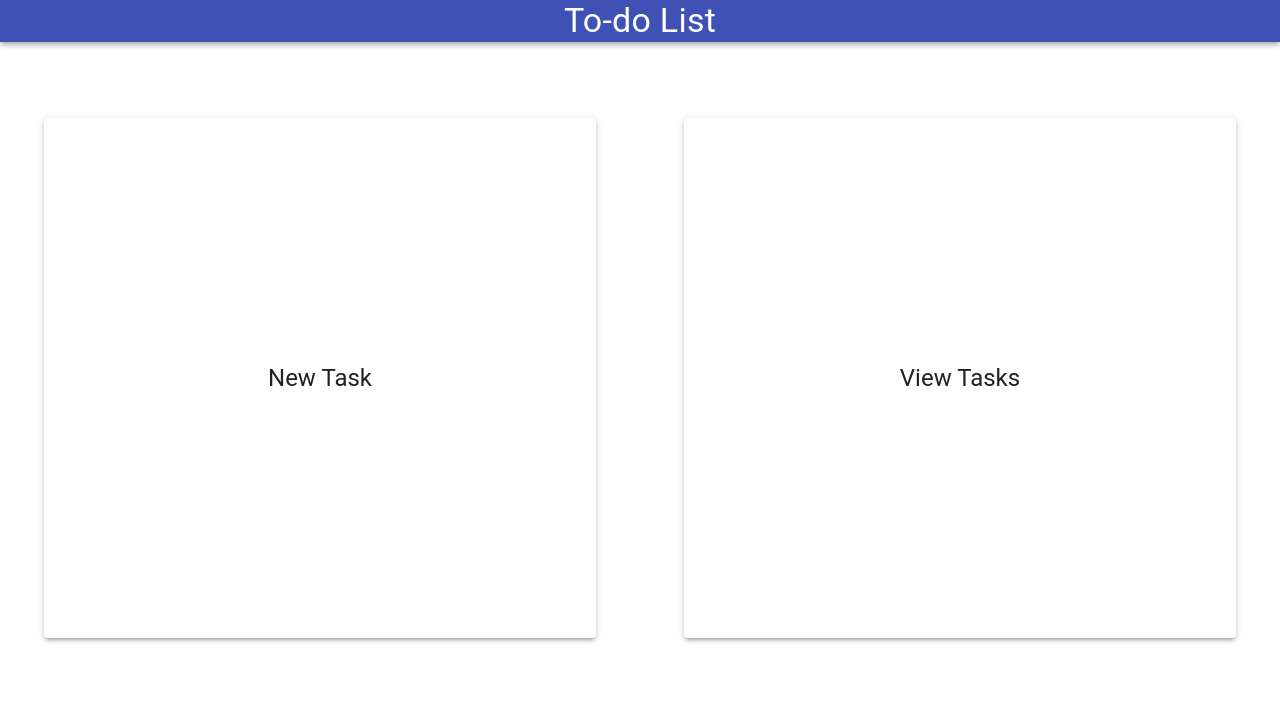
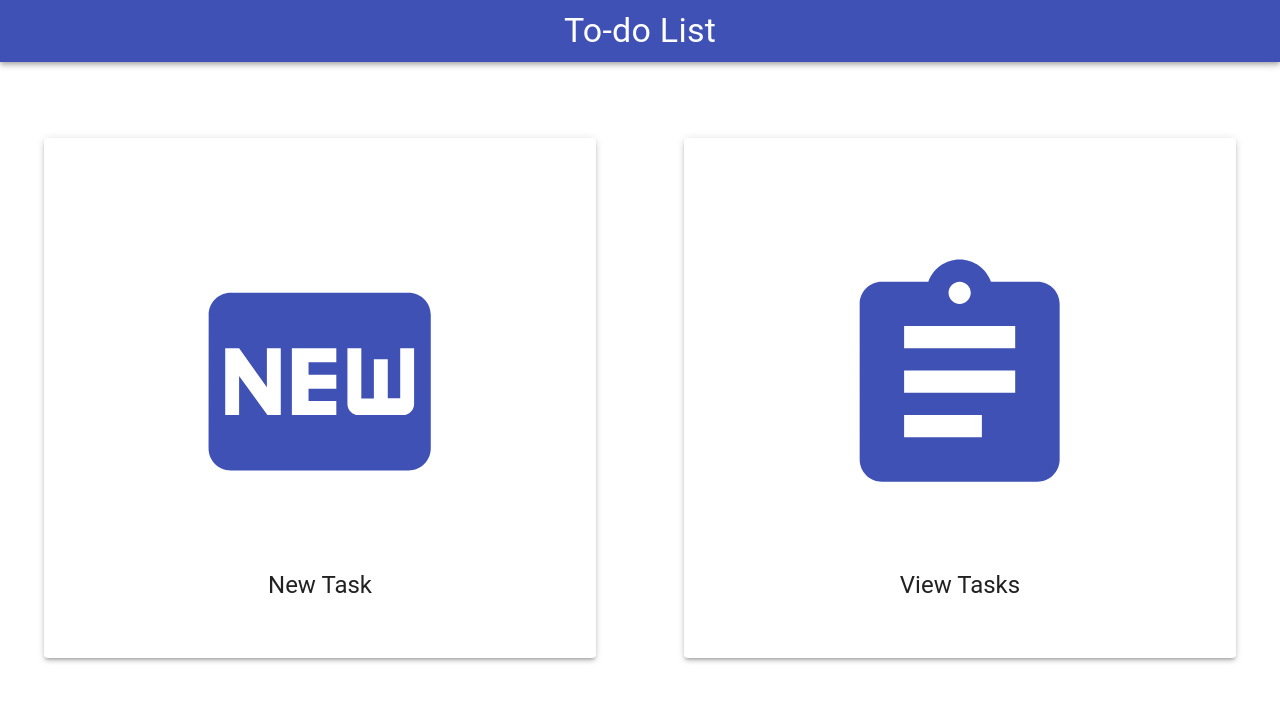
Before and after one commit to m-wardle/n1-dev-challenge, a React (Create React App) app: page / in a window 1280 px wide. Shown: the top 702 px of the page. Built offline with nearby package versions, Linux system fonts and the light colour scheme.

Commit message:
Add buttons to home page

```diff
--- a/src/App.js
+++ b/src/App.js
@@ -47,7 +47,7 @@ function App() {
   return (
     <React.Fragment>
       <Appbar position="relative">
-        <Typography variant="h4" align="center">
+        <Typography variant="h4" align="center" style={{ margin: 10 }}>
           To-do List
         </Typography>
       </Appbar>
--- a/src/Components/Home.js
+++ b/src/Components/Home.js
@@ -4,8 +4,19 @@ import Grid from '@material-ui/core/Grid';
 import ButtonBase from '@material-ui/core/ButtonBase';
 import Typography from '@material-ui/core/Typography';
 import Paper from '@material-ui/core/Paper';
+import FiberNewIcon from '@material-ui/icons/FiberNew';
+import AssignmentIcon from '@material-ui/icons/Assignment';
 
 const Home = () => {
+  const [newTask, setNewTask] = useState(false);
+  const [viewTasks, setViewTasks] = useState(false);
+
+
+  if (newTask) {
+    return <Redirect to="/tasks/new" />;
+  } else if (viewTasks) {
+    return <Redirect to="/tasks" />
+  } else {
     return (
       <Grid
         container
@@ -17,7 +28,7 @@ const Home = () => {
         <ButtonBase
           focusRipple
           type="button"
-        onClick={() => console.log("hello")}
+          onClick={() => setNewTask(true)}
         >
           <Paper
             elevation={3}
@@ -30,7 +41,7 @@ const Home = () => {
               alignItems="center"
               style={styles.subGrid}
             >
-            {/* <PostAddIcon style={styles.icon} /> */}
+              <FiberNewIcon style={styles.icon} />
               <Typography
                 variant='h5'
                 align="center"
@@ -43,7 +54,7 @@ const Home = () => {
         <ButtonBase
           focusRipple
           type="button"
-        onClick={() => console.log("hello")}
+          onClick={() => setViewTasks(true)}
         >
           <Paper
             elevation={3}
@@ -56,7 +67,7 @@ const Home = () => {
               alignItems="center"
               style={styles.subGrid}
             >
-            {/* <PostAddIcon style={styles.icon} /> */}
+              <AssignmentIcon style={styles.icon} />
               <Typography
                 variant='h5'
                 align="center"
@@ -67,13 +78,19 @@ const Home = () => {
           </Paper>
         </ButtonBase>
       </Grid>
-  );
+    )
+  }
 }
 
 const styles = {
   grid: {
     marginTop: "1em",
     height: "80vh"
+  },
+  icon: {
+    fontSize: "20em",
+    color: "#3f51b5",
+    padding: ".2em"
   },
   subGrid: {
     height: "60vh",
```
Lines whose indentation alone changed are shown as unchanged.
